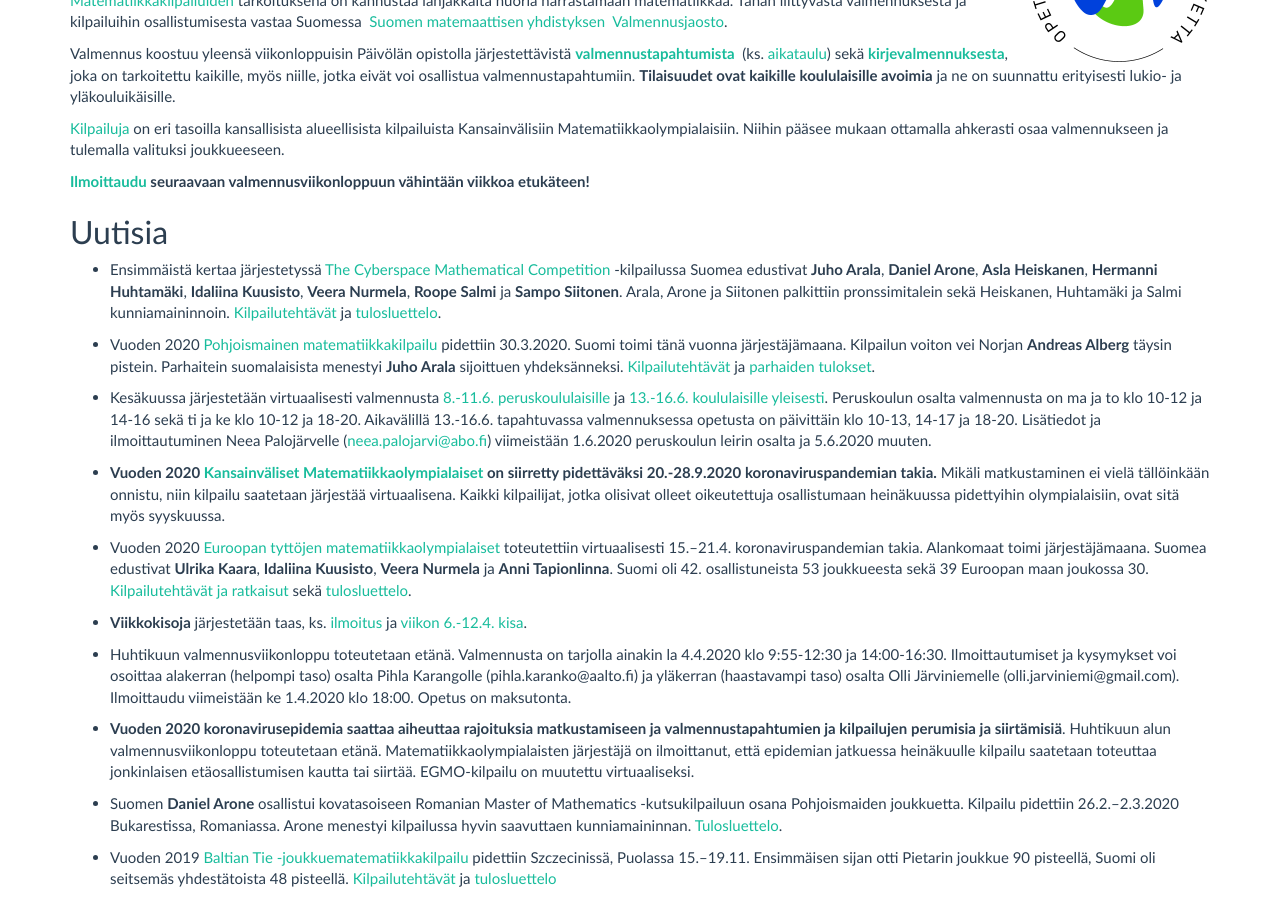
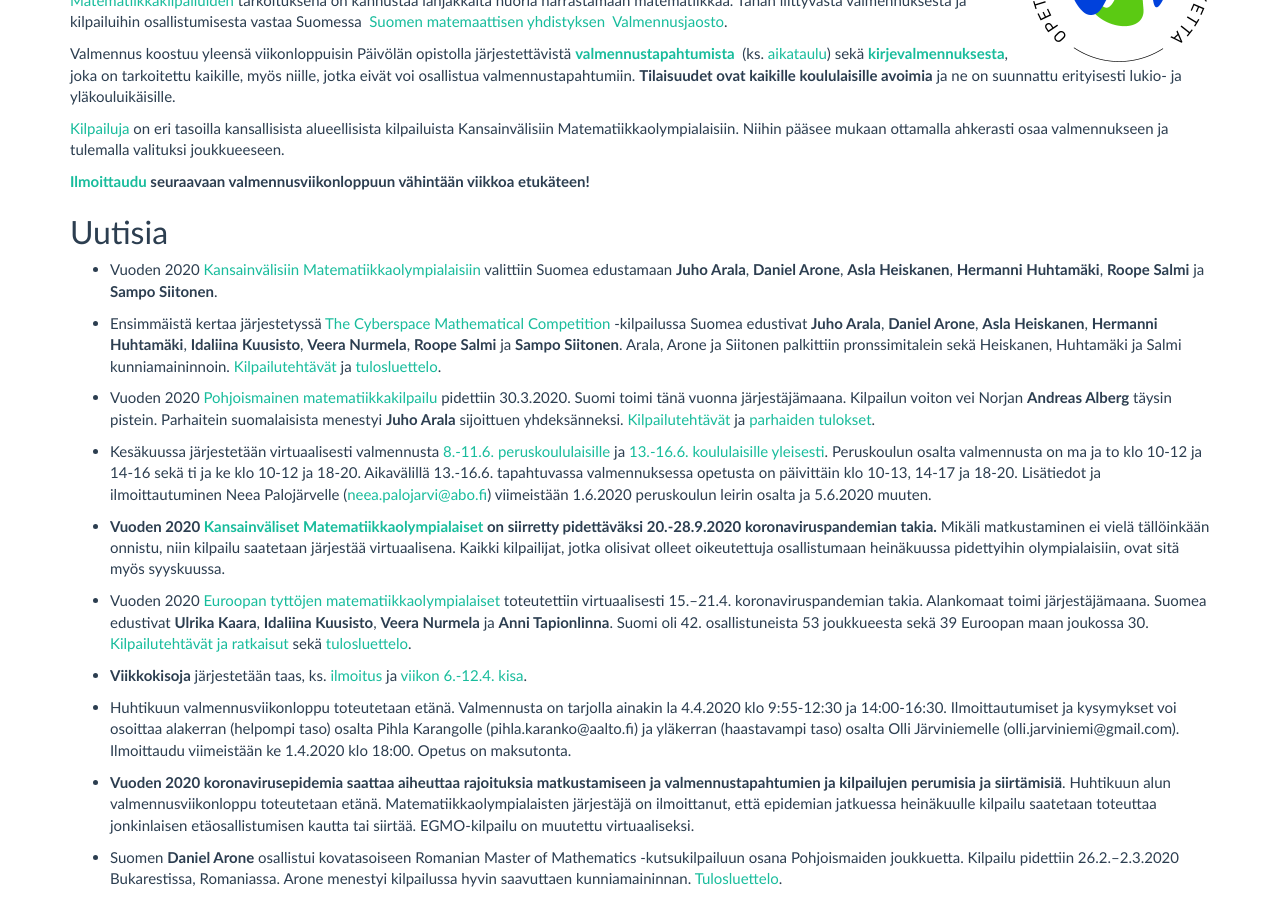
Before and after one commit to matematiikkakilpailut/matematiikkakilpailut.github.io, a Jekyll site: the page built from index.md, in a window 1280 px wide and 900 px high, scrolled down 380 px. Built offline with Jekyll 4.4.1, drawn with Linux system fonts in a browser that asks for light colours.

Commit message:
Site updated with the selected IMO 2020 team.

```diff
--- a/index.md
+++ b/index.md
@@ -38,6 +38,8 @@ viikkoa etukäteen!**
 
 
 ## <a name="uutisia"></a>Uutisia
+
+* Vuoden 2020 [Kansainvälisiin Matematiikkaolympialaisiin](https://imo2020.ru/) valittiin Suomea edustamaan **Juho Arala**, **Daniel Arone**, **Asla Heiskanen**, **Hermanni Huhtamäki**, **Roope Salmi** ja **Sampo Siitonen**.
 
 * Ensimmäistä kertaa järjestetyssä [The Cyberspace Mathematical Competition](https://artofproblemsolving.com/contests/cmc) -kilpailussa Suomea edustivat **Juho Arala**, **Daniel Arone**, **Asla Heiskanen**, **Hermanni Huhtamäki**, **Idaliina Kuusisto**, **Veera Nurmela**, **Roope Salmi** ja **Sampo Siitonen**. Arala, Arone ja Siitonen palkittiin pronssimitalein sekä Heiskanen, Huhtamäki ja Salmi kunniamaininnoin. [Kilpailutehtävät](https://data.artofproblemsolving.com/images/contests/CMC_brochure.pdf) ja [tulosluettelo](https://artofproblemsolving.com/contests/cmc/leaderboards).
 
```
